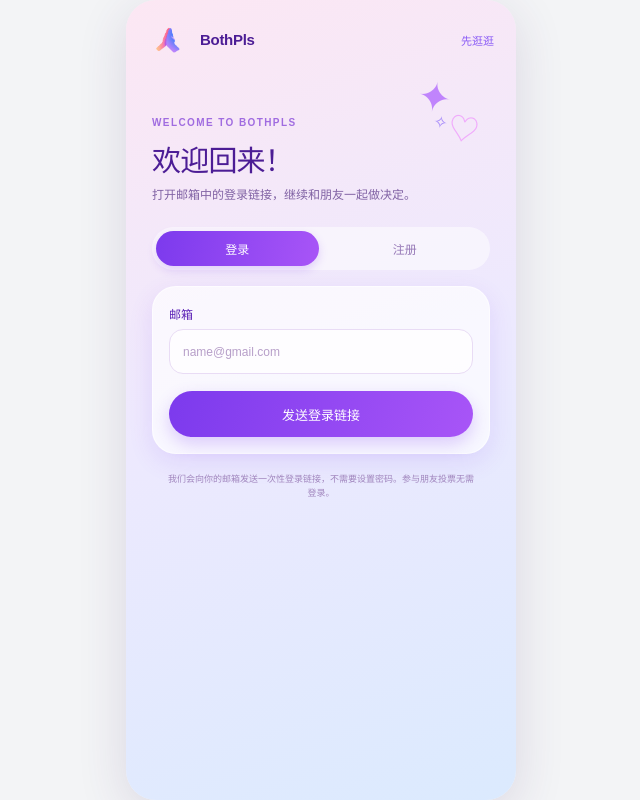
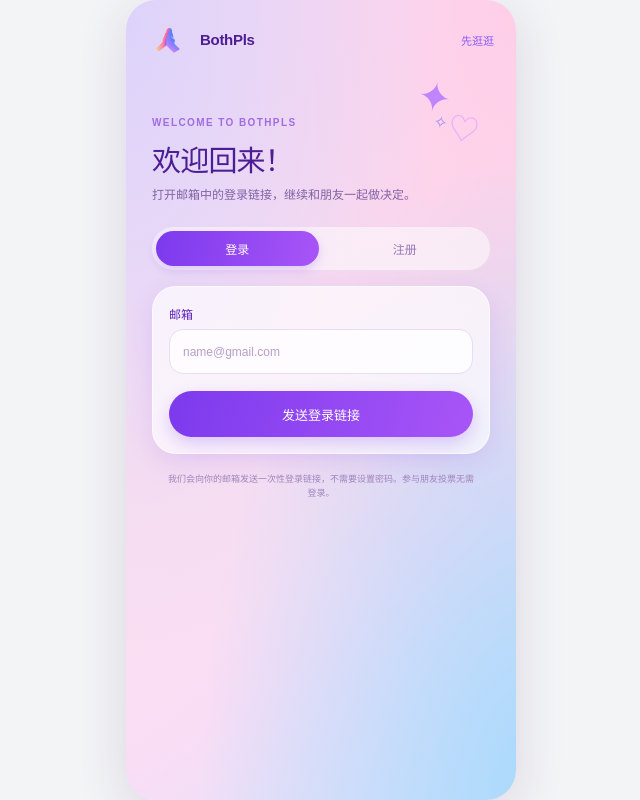
Before and after one commit to sd5913/The-Aliien-Repo, a React (Vite) app: page /auth in a window 1280 px wide. Shown: the whole page, without its empty margins (319-959 px from the left). Built offline with nearby package versions, Linux system fonts and the light colour scheme; no server answers.

Commit message:
feat: enhance background styling with new radial gradients for improved visuals

```diff
--- a/src/styles.css
+++ b/src/styles.css
@@ -35,7 +35,11 @@ button:focus-visible, a:focus-visible, input:focus-visible, textarea:focus-visib
   min-height: 0;
   flex: 0 0 390px;
   overflow: hidden;
-  background: linear-gradient(160deg, #fce7f3, #ede9fe 48%, #dbeafe);
+  background:
+    radial-gradient(ellipse at 0% 3%, #ddd3fa 0%, #ddd3fa00 58%),
+    radial-gradient(ellipse at 105% 100%, #a9d9fc 0%, #a9d9fc00 58%),
+    radial-gradient(ellipse at 100% 0%, #ffcee8 0%, #ffcee800 62%),
+    linear-gradient(145deg, #f7ddf5 0%, #fce0ee 45%, #f9ddf5 72%, #e0e2fb 100%);
   box-shadow: 0 12px 50px rgba(72, 43, 107, .14);
   display: flex;
   flex-direction: column;
```
